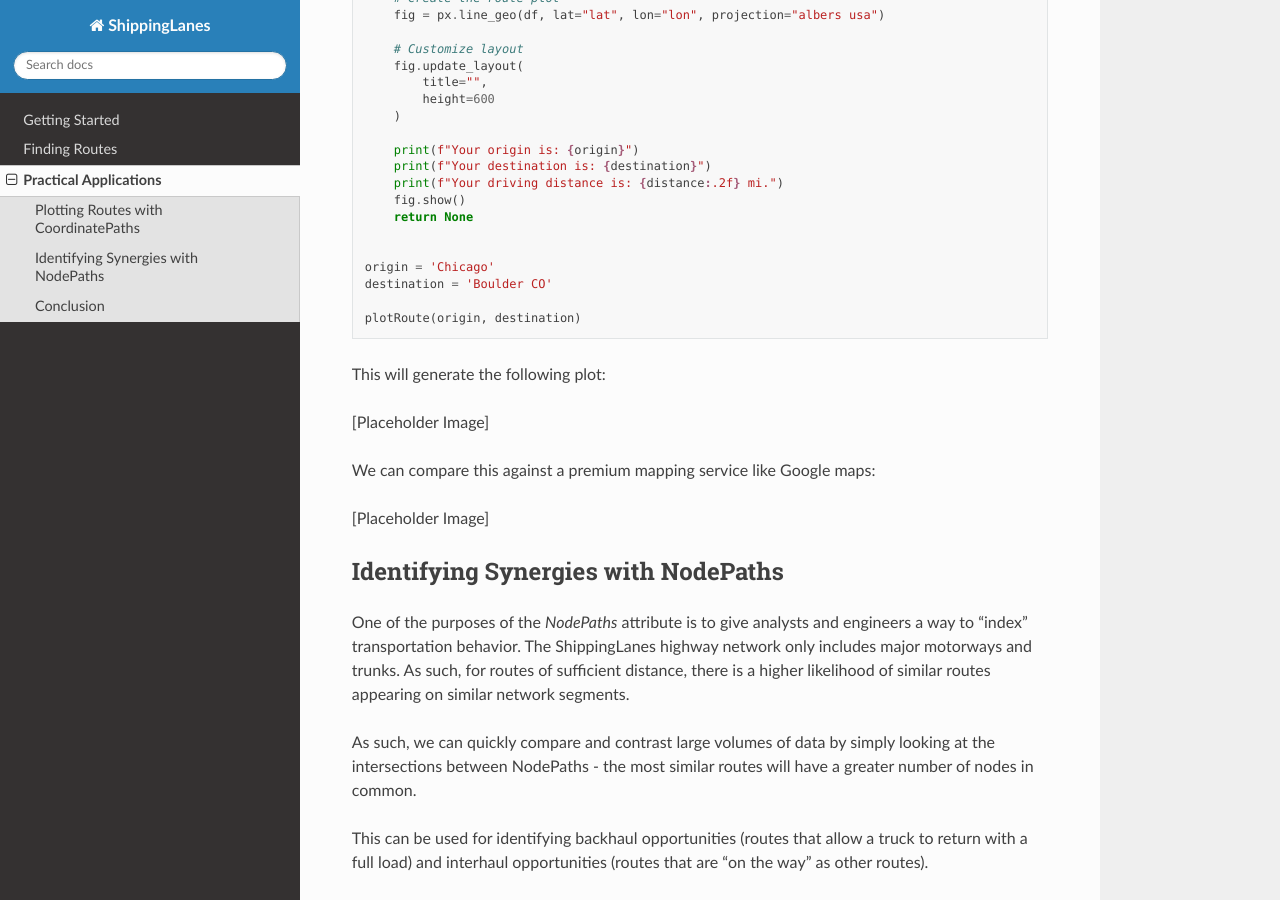
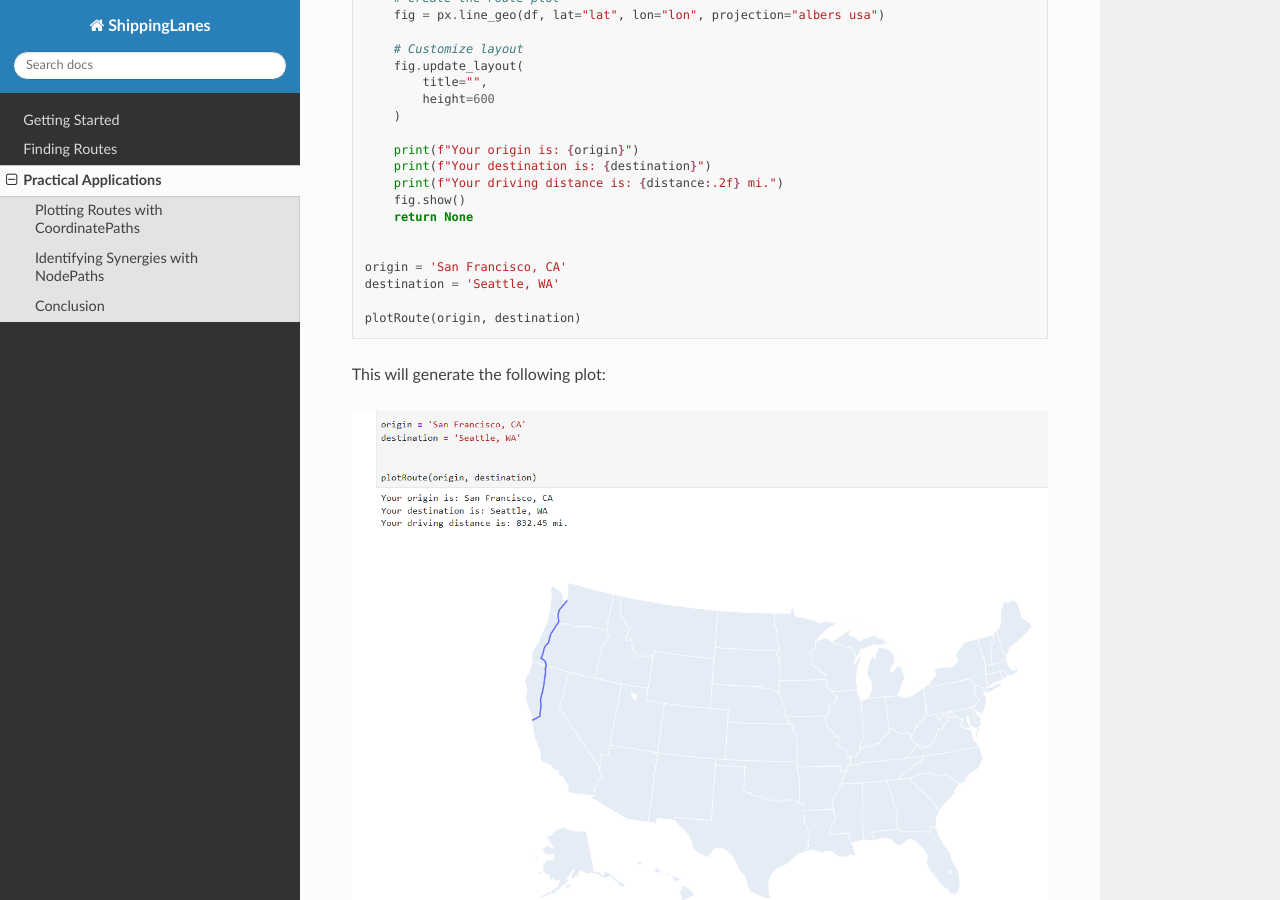
Before and after one commit to amarsrivastava19/ShippingLanes, a Sphinx documentation site: the page built from docs/source/practicalapplications.rst, in a window 1280 px wide and 900 px high, scrolled down 752 px. Built offline with Sphinx 7.4.7 and the Read the Docs theme 3.1.0, drawn with Linux system fonts in a browser that asks for light colours.

Commit message:
Update practicalapplications.rst

```diff
--- a/docs/source/practicalapplications.rst
+++ b/docs/source/practicalapplications.rst
@@ -50,19 +50,19 @@
        return None
 
 
-   origin = 'Chicago'
-   destination = 'Boulder CO'
+   origin = 'San Francisco, CA'
+   destination = 'Seattle, WA'
 
    plotRoute(origin, destination)
 
 
 This will generate the following plot:
 
-[Placeholder Image]
+.. image:: SanFranToSeattle.png
 
 We can compare this against a premium mapping service like Google maps:
 
-[Placeholder Image]
+.. image:: SanFranToSeattle_Google.png
 
 
 Identifying Synergies with NodePaths
@@ -137,8 +137,7 @@
 
 Running the above code produces the following output:
 
-[Image placeholder]
-
+.. image:: LaneOverlapDemo.png
 
 Conclusion
 ----------
```
